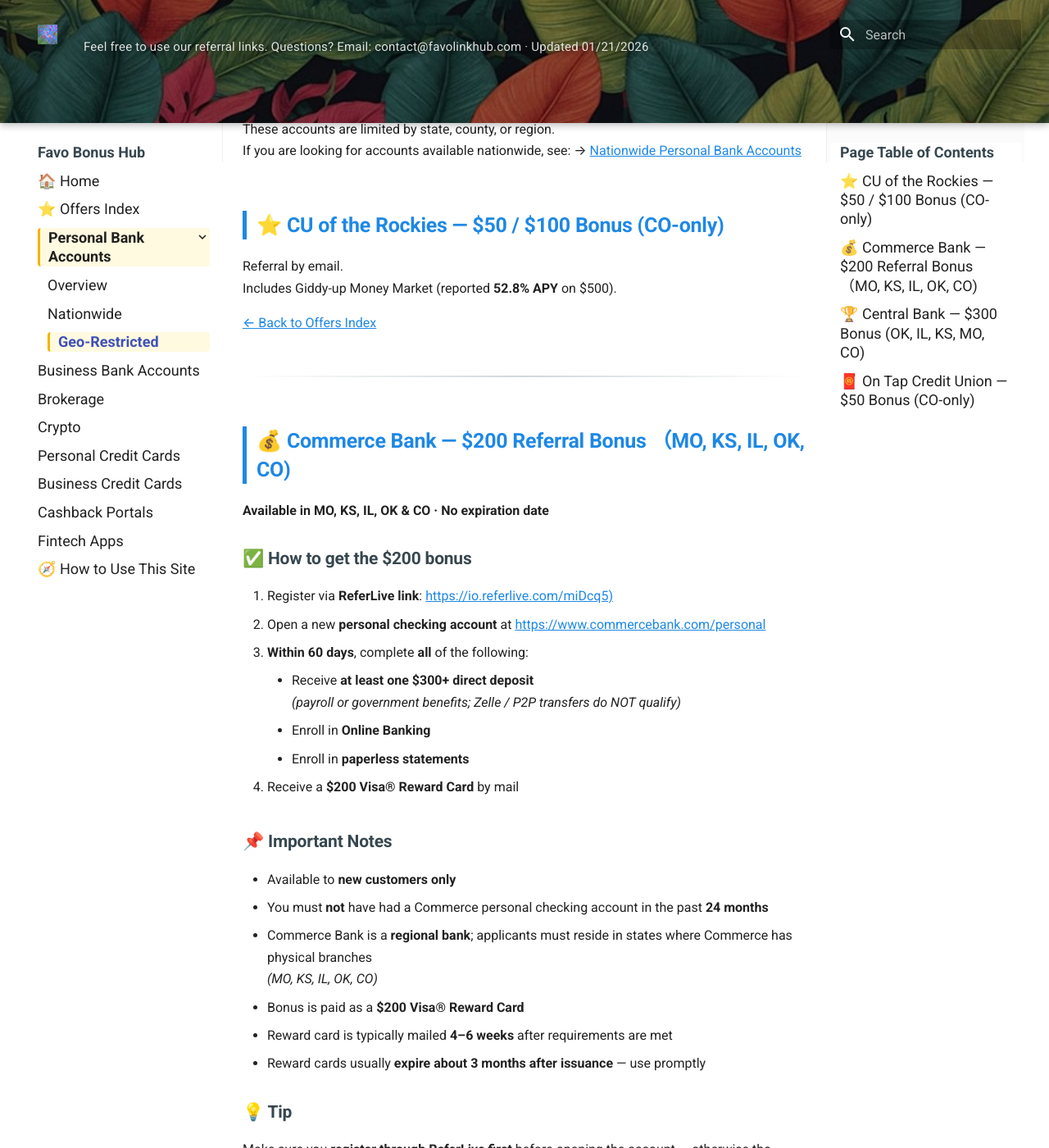
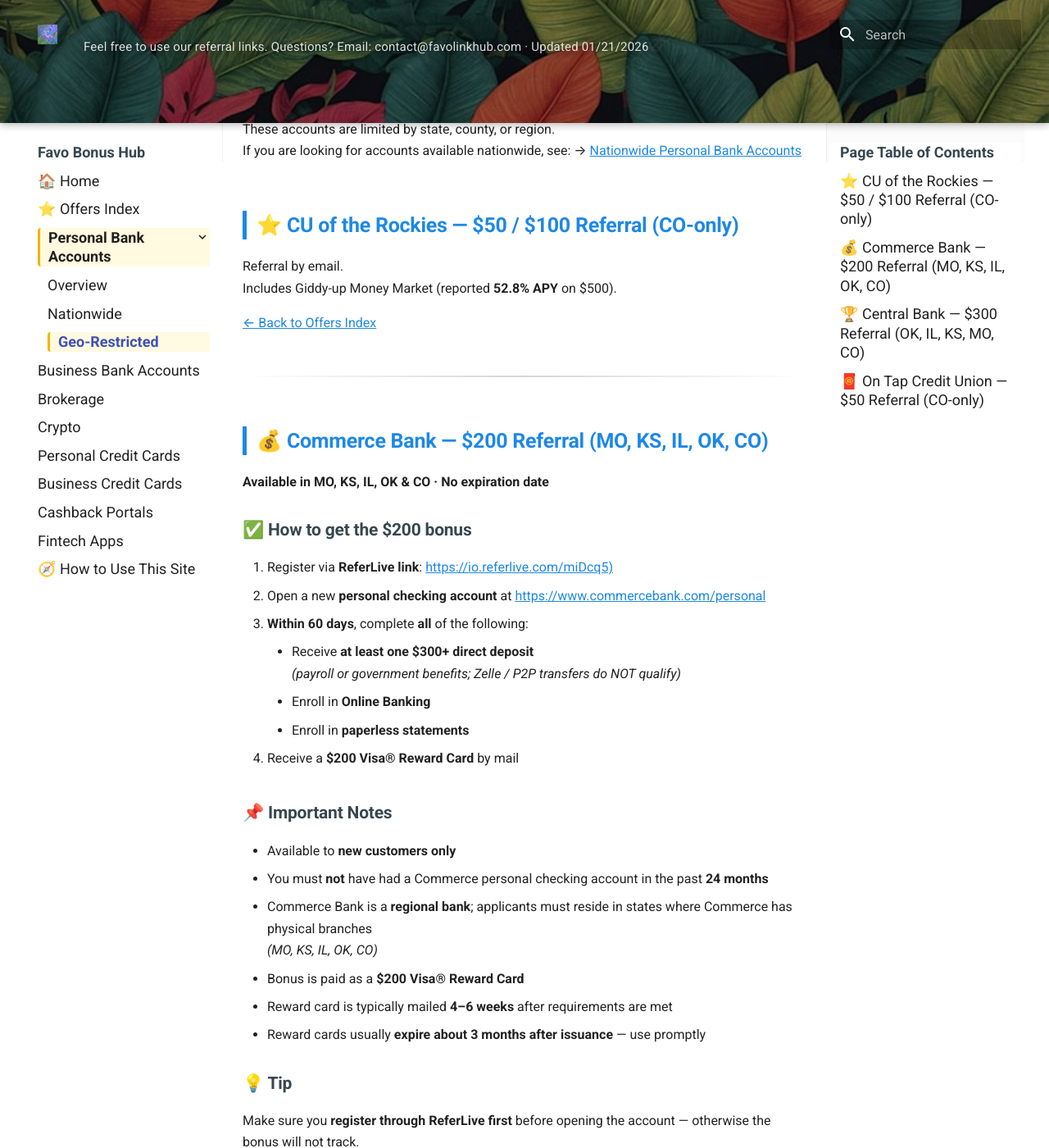
Before and after one commit to whispersofzephyr/favolinkhub-site, an MkDocs documentation site: the page built from docs/personal-bank-geo.md, in a window 1280 px wide and 1400 px high, scrolled down 190 px. Shown: the whole window at 82% size. Built offline with MkDocs 1.6.1 and Material for MkDocs 9.7.7, drawn with Linux system fonts in a browser that asks for light colours; some of the changed text lies outside the part shown.

Commit message:
Update personal-bank-geo.md

```diff
--- a/docs/personal-bank-geo.md
+++ b/docs/personal-bank-geo.md
@@ -5,7 +5,7 @@ If you are looking for accounts available nationwide, see:
 → [Nationwide Personal Bank Accounts](../personal-bank-nationwide/)
 
 <a id="cu-of-the-rockies"></a>
-## ⭐ CU of the Rockies — $50 / $100 Bonus (CO-only)
+## ⭐ CU of the Rockies — $50 / $100 Referral (CO-only)
 
 Referral by email.
 Includes Giddy-up Money Market (reported **52.8% APY** on $500).
@@ -15,7 +15,7 @@ Includes Giddy-up Money Market (reported **52.8% APY** on $500).
 ---
 
 <a id="commerce-bank"></a>
-## 💰 Commerce Bank — $200 Referral Bonus （MO, KS, IL, OK, CO)
+## 💰 Commerce Bank — $200 Referral (MO, KS, IL, OK, CO)
 **Available in MO, KS, IL, OK & CO · No expiration date**
 
 ### ✅ How to get the $200 bonus
@@ -47,7 +47,7 @@ Make sure you **register through ReferLive first** before opening the account
 ---
 
 <a id="central-bank"></a>
-## 🏆 Central Bank — $300 Bonus (OK, IL, KS, MO, CO)
+## 🏆 Central Bank — $300 Referral (OK, IL, KS, MO, CO)
 
 - $50 opening deposit
 - 2 × $250 DDs within 90 days
@@ -57,7 +57,7 @@ Make sure you **register through ReferLive first** before opening the account
 ---
 
 <a id="on-tap-credit-union"></a>
-## 🧧 On Tap Credit Union — $50 Bonus (CO-only)
+## 🧧 On Tap Credit Union — $50 Referral (CO-only)
 
 Referral: [Apply via referral](https://ontapcu.ourreferralengine.com/l/ZHISHANWAN13/)
 
```
